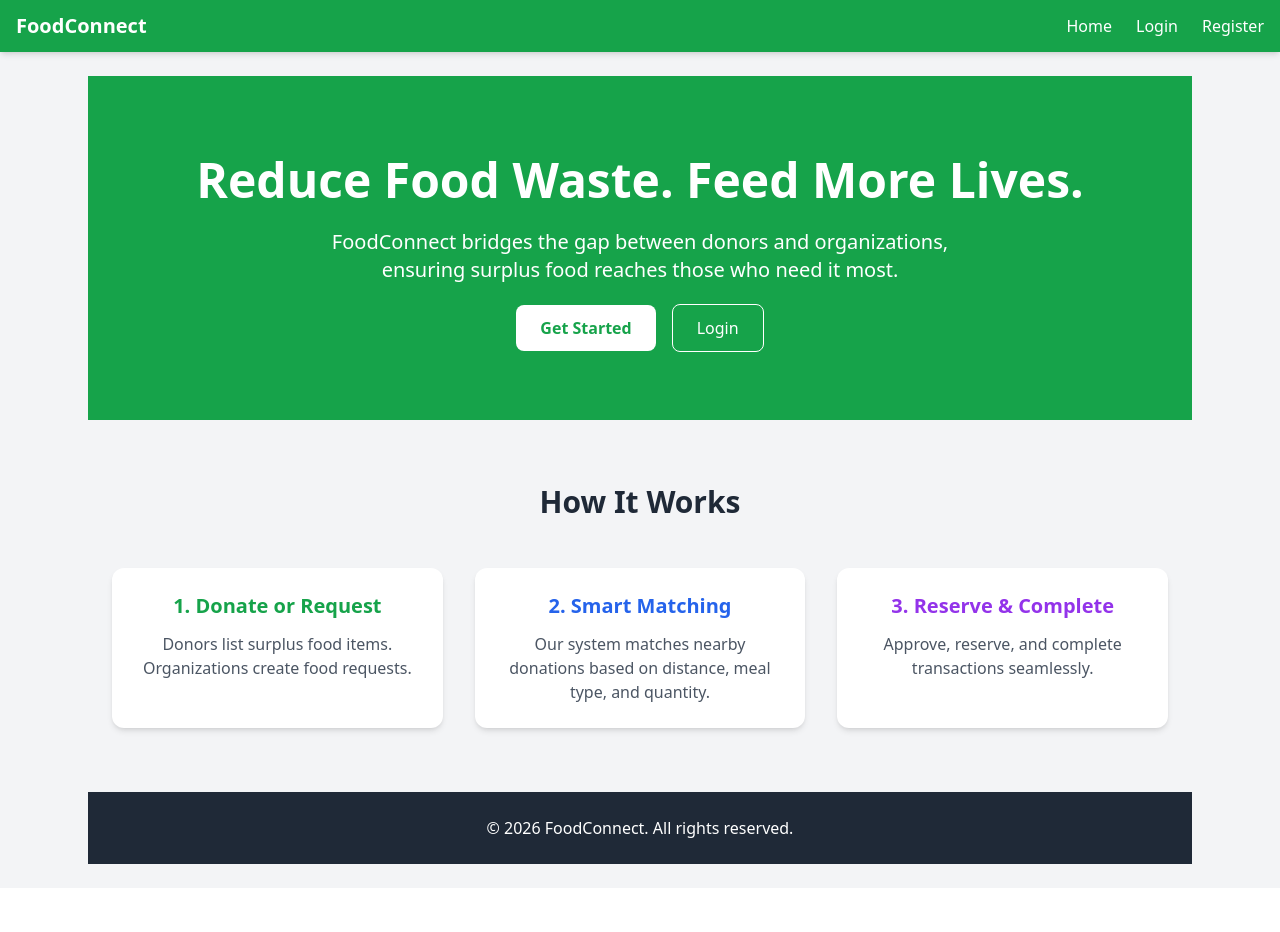
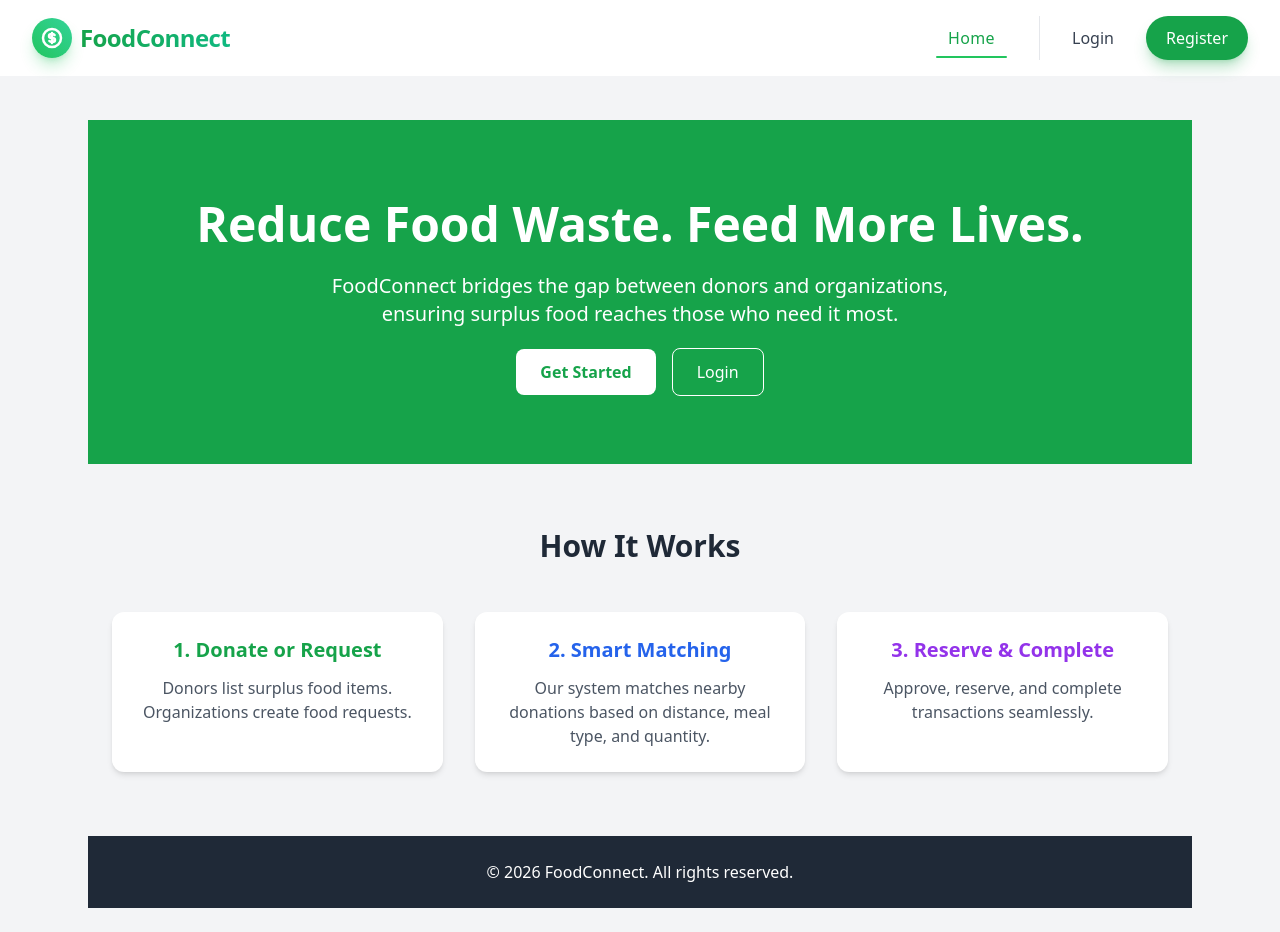
Before and after one commit to Anil-939181/FoodConnect, a React (Vite) app in the folder frontend/: page / in a window 1280 px wide. Before the commit the page ends 888 px from the top, so only its background shows below. Built offline with nearby package versions, Linux system fonts and the light colour scheme.

Commit message:
Navbar now styled good and now responsive

```diff
--- a/frontend/src/components/Navbar.jsx
+++ b/frontend/src/components/Navbar.jsx
@@ -1,144 +1,271 @@
-import { useState } from "react";
-import { Link, useNavigate } from "react-router-dom";
+import { useState, useEffect } from "react";
+import { Link, useNavigate, useLocation } from "react-router-dom";
 
 function Navbar() {
   const navigate = useNavigate();
+  const location = useLocation();
   const role = localStorage.getItem("role");
   const token = localStorage.getItem("token");
   const name = localStorage.getItem("name");
 
   const [menuOpen, setMenuOpen] = useState(false);
   const [profileOpen, setProfileOpen] = useState(false);
+  const [scrolled, setScrolled] = useState(false);
+
+  // Close menus when route changes
+  useEffect(() => {
+    setMenuOpen(false);
+    setProfileOpen(false);
+  }, [location.pathname]);
+
+  useEffect(() => {
+    const handleScroll = () => {
+      setScrolled(window.scrollY > 10);
+    };
+    window.addEventListener('scroll', handleScroll);
+    return () => window.removeEventListener('scroll', handleScroll);
+  }, []);
 
   const handleLogout = () => {
     localStorage.clear();
     navigate("/");
   };
 
+  const NavLink = ({ to, children }) => {
+    const isActive = location.pathname === to;
     return (
-    <nav className="bg-green-600 text-white shadow-md">
-      <div className="max-w-7xl mx-auto px-4 py-3 flex justify-between items-center">
+      <Link
+        to={to}
+        className={`relative px-3 py-2 font-medium tracking-wide transition-colors duration-300
+          ${isActive ? "text-green-600 font-bold" : "text-gray-700 hover:text-green-600"}
+          group`}
+      >
+        {children}
+        <span className={`absolute bottom-0 left-0 w-full h-0.5 bg-green-500 rounded-full transition-transform duration-300 origin-left
+          ${isActive ? "scale-x-100" : "scale-x-0 group-hover:scale-x-100"}`}
+        />
+      </Link>
+    );
+  };
+
+  const MobileNavLink = ({ to, children, onClick }) => {
+    const isActive = location.pathname === to;
+    return (
+      <Link
+        to={to}
+        onClick={onClick}
+        className={`block px-4 py-2 rounded-lg text-base font-medium transition-all duration-200
+          ${isActive ? "bg-green-50 text-green-600" : "text-gray-700 hover:text-green-600 hover:bg-gray-50"}`}
+      >
+        {children}
+      </Link>
+    );
+  };
+
+  return (
+    <>
+      <nav className={`fixed top-0 left-0 right-0 z-50 transition-all duration-300
+        ${scrolled ? "bg-white/90 backdrop-blur-md shadow-md py-3" : "bg-white py-4 border-b border-gray-100"}`}
+      >
+        <div className="max-w-7xl mx-auto px-4 sm:px-6 lg:px-8 space-x-6 flex justify-between items-center">
 
           {/* Logo */}
-        <Link to="/" className="text-xl font-bold">
+          <Link to="/" className="flex items-center gap-2 group">
+            <div className="w-10 h-10 rounded-full bg-gradient-to-tr from-green-500 to-emerald-400 flex items-center justify-center shadow-lg shadow-green-500/30 group-hover:shadow-green-500/50 transition-all duration-300 group-hover:scale-105">
+              <svg className="w-6 h-6 text-white" fill="none" stroke="currentColor" viewBox="0 0 24 24" xmlns="http://www.w3.org/2000/svg">
+                <path strokeLinecap="round" strokeLinejoin="round" strokeWidth={2.5} d="M12 8c-1.657 0-3 .895-3 2s1.343 2 3 2 3 .895 3 2-1.343 2-3 2m0-8c1.11 0 2.08.402 2.599 1M12 8V7m0 1v8m0 0v1m0-1c-1.11 0-2.08-.402-2.599-1M21 12a9 9 0 11-18 0 9 9 0 0118 0z" />
+              </svg>
+            </div>
+            <span className="text-2xl font-extrabold bg-clip-text text-transparent bg-gradient-to-r from-green-600 to-emerald-500 tracking-tight">
               FoodConnect
+            </span>
           </Link>
 
           {/* Desktop Menu */}
-        <div className="hidden md:flex items-center space-x-6">
+          <div className="hidden md:flex items-center space-x-2 lg:space-x-8">
+
+            <NavLink to="/">Home</NavLink>
 
             {!token && (
-            <>
-              <Link to="/" className="hover:text-gray-200">Home</Link>
-              <Link to="/login" className="hover:text-gray-200">Login</Link>
-              <Link to="/register" className="hover:text-gray-200">Register</Link>
-            </>
+              <div className="flex items-center gap-4 ml-4 pl-4 border-l border-gray-200">
+                <Link to="/login" className="px-4 py-2 font-medium text-gray-700 hover:text-green-600 transition-colors">
+                  Login
+                </Link>
+                <Link to="/register" className="px-5 py-2.5 font-medium text-white bg-green-600 hover:bg-green-700 rounded-full shadow-lg shadow-green-600/30 hover:shadow-green-600/50 transition-all duration-300 hover:-translate-y-0.5">
+                  Register
+                </Link>
+              </div>
             )}
 
             {token && (
               <>
-              <Link to="/dashboard" className="hover:text-gray-200">
-                Dashboard
-              </Link>
+                <NavLink to="/dashboard">Dashboard</NavLink>
 
                 {role === "donor" && (
-                <Link to="/donate" className="hover:text-gray-200">
-                  Donate
-                </Link>
+                  <NavLink to="/donate">Donate</NavLink>
                 )}
 
                 {role === "organization" && (
-                <Link to="/request" className="hover:text-gray-200">
-                  Request
-                </Link>
+                  <NavLink to="/request">Request</NavLink>
                 )}
 
-              <Link to="/my-activity" className="hover:text-gray-200">
-                My Activity
-              </Link>
+                <NavLink to="/my-activity">My Activity</NavLink>
 
                 {/* Profile Dropdown */}
-              <div className="relative">
+                <div className="relative ml-4 pl-4 border-l border-gray-200">
                   <button
                     onClick={() => setProfileOpen(!profileOpen)}
-                  className="bg-white text-green-600 px-3 py-1 rounded-md"
+                    className="flex items-center gap-2 px-4 py-2 rounded-full border border-gray-200 hover:bg-gray-50 focus:outline-none focus:ring-2 focus:ring-green-500 focus:border-transparent transition-all duration-200"
                   >
-                  {name || "Profile"}
+                    <div className="w-8 h-8 rounded-full bg-gradient-to-r from-blue-500 to-indigo-500 flex items-center justify-center text-white shadow-inner overflow-hidden">
+                      <svg className="w-full h-full text-white/90 mt-1.5" fill="currentColor" viewBox="0 0 24 24">
+                        <path d="M12 12c2.21 0 4-1.79 4-4s-1.79-4-4-4-4 1.79-4 4 1.79 4 4 4zm0 2c-2.67 0-8 1.34-8 4v2h16v-2c0-2.66-5.33-4-8-4z" />
+                      </svg>
+                    </div>
+                    <span className="font-medium text-gray-700 hidden lg:block">{name || "Profile"}</span>
+                    <svg className={`w-4 h-4 text-gray-500 transition-transform duration-200 ${profileOpen ? 'rotate-180' : ''}`} fill="none" stroke="currentColor" viewBox="0 0 24 24">
+                      <path strokeLinecap="round" strokeLinejoin="round" strokeWidth={2} d="M19 9l-7 7-7-7" />
+                    </svg>
                   </button>
 
                   {profileOpen && (
-  <div className="absolute right-0 mt-2 w-48 bg-white text-black rounded-md shadow-lg p-4">
+                    <>
+                      <div className="fixed inset-0 z-40" onClick={() => setProfileOpen(false)}></div>
+                      <div className="absolute right-0 mt-3 w-64 bg-white rounded-2xl shadow-xl border border-gray-100 py-2 z-50 transform opacity-100 scale-100 origin-top-right transition-all">
+                        <div className="px-5 py-3 border-b border-gray-100 bg-gray-50/50 rounded-t-2xl">
+                          <p className="font-semibold text-gray-900 truncate">{name}</p>
+                          <p className="text-xs font-medium text-gray-500 uppercase tracking-wider mt-1">{role}</p>
+                        </div>
 
-    <p className="font-semibold">{name}</p>
-    <p className="text-sm text-gray-600 capitalize">{role}</p>
-
+                        <div className="p-2">
                           <Link
                             to="/account"
-      className="mt-3 block w-full bg-blue-500 text-white px-3 py-1 rounded-md hover:bg-blue-600 text-center"
-      onClick={() => setProfileOpen(false)}
+                            className="flex items-center gap-3 px-3 py-2 text-sm font-medium text-gray-700 rounded-lg hover:bg-green-50 hover:text-green-600 transition-colors"
                           >
+                            <svg className="w-5 h-5" fill="none" stroke="currentColor" viewBox="0 0 24 24">
+                              <path strokeLinecap="round" strokeLinejoin="round" strokeWidth={2} d="M16 7a4 4 0 11-8 0 4 4 0 018 0zM12 14a7 7 0 00-7 7h14a7 7 0 00-7-7z" />
+                            </svg>
                             My Account
                           </Link>
+                        </div>
+
+                        <div className="p-2 border-t border-gray-100">
                           <button
                             onClick={handleLogout}
-      className="mt-3 w-full bg-red-500 text-white px-3 py-1 rounded-md hover:bg-red-600"
+                            className="flex items-center gap-3 w-full text-left px-3 py-2 text-sm font-medium text-red-600 rounded-lg hover:bg-red-50 transition-colors"
                           >
+                            <svg className="w-5 h-5" fill="none" stroke="currentColor" viewBox="0 0 24 24">
+                              <path strokeLinecap="round" strokeLinejoin="round" strokeWidth={2} d="M17 16l4-4m0 0l-4-4m4 4H7m6 4v1a3 3 0 01-3 3H6a3 3 0 01-3-3V7a3 3 0 013-3h4a3 3 0 013 3v1" />
+                            </svg>
                             Logout
                           </button>
                         </div>
+                      </div>
+                    </>
                   )}
-
                 </div>
               </>
             )}
           </div>
 
-        {/* Mobile Hamburger */}
+          {/* Mobile Hamburger Dropdown Button */}
           <button
-          className="md:hidden text-white"
+            className="md:hidden p-2 rounded-lg text-gray-600 hover:text-gray-900 hover:bg-gray-100 focus:outline-none transition-colors"
             onClick={() => setMenuOpen(!menuOpen)}
+            aria-label="Toggle menu"
           >
-          ☰
+            <div className="w-6 h-5 relative flex flex-col justify-between">
+              <span className={`w-full h-0.5 bg-current rounded-full transition-all duration-300 ${menuOpen ? 'rotate-45 translate-y-2.5' : ''}`} />
+              <span className={`w-full h-0.5 bg-current rounded-full transition-all duration-300 ${menuOpen ? 'opacity-0' : ''}`} />
+              <span className={`w-full h-0.5 bg-current rounded-full transition-all duration-300 ${menuOpen ? '-rotate-45 -translate-y-2' : ''}`} />
+            </div>
           </button>
         </div>
 
-      {/* Mobile Menu */}
-      {menuOpen && (
-        <div className="md:hidden bg-green-700 px-4 pb-4 space-y-3">
+        {/* Mobile Menu Overlay */}
+        <div
+          className={`md:hidden absolute top-full left-0 right-0 bg-white border-b border-gray-100 shadow-xl overflow-hidden transition-all duration-300 ease-in-out ${menuOpen ? 'max-h-[500px] opacity-100' : 'max-h-0 opacity-0'
+            }`}
+        >
+          <div className="px-4 py-3 space-y-0.5">
+
+            <MobileNavLink to="/" onClick={() => setMenuOpen(false)}>Home</MobileNavLink>
 
             {!token && (
-            <>
-              <Link to="/" onClick={() => setMenuOpen(false)} className="block">Home</Link>
-              <Link to="/login" onClick={() => setMenuOpen(false)} className="block">Login</Link>
-              <Link to="/register" onClick={() => setMenuOpen(false)} className="block">Register</Link>
-            </>
+              <div className="grid grid-cols-2 gap-3 pt-4 border-t border-gray-100">
+                <Link
+                  to="/login"
+                  onClick={() => setMenuOpen(false)}
+                  className="text-center px-4 py-2.5 font-medium text-gray-700 bg-gray-50 hover:bg-gray-100 rounded-lg transition-colors border border-gray-200"
+                >
+                  Login
+                </Link>
+                <Link
+                  to="/register"
+                  onClick={() => setMenuOpen(false)}
+                  className="text-center px-4 py-2.5 font-medium text-white bg-green-600 hover:bg-green-700 rounded-lg transition-colors shadow-md shadow-green-600/20"
+                >
+                  Register
+                </Link>
+              </div>
             )}
 
             {token && (
               <>
-              <Link to="/dashboard" onClick={() => setMenuOpen(false)} className="block">Dashboard</Link>
+                <MobileNavLink to="/dashboard" onClick={() => setMenuOpen(false)}>Dashboard</MobileNavLink>
 
                 {role === "donor" && (
-                <Link to="/donate" onClick={() => setMenuOpen(false)} className="block">Donate</Link>
+                  <MobileNavLink to="/donate" onClick={() => setMenuOpen(false)}>Donate</MobileNavLink>
                 )}
 
                 {role === "organization" && (
-                <Link to="/request" onClick={() => setMenuOpen(false)} className="block">Request</Link>
+                  <MobileNavLink to="/request" onClick={() => setMenuOpen(false)}>Request</MobileNavLink>
                 )}
 
-              <Link to="/my-activity" onClick={() => setMenuOpen(false)} className="block">My Activity</Link>
-              <Link to="/account" onClick={() => setMenuOpen(false)} className="block">My Account</Link>
+                <MobileNavLink to="/my-activity" onClick={() => setMenuOpen(false)}>My Activity</MobileNavLink>
+
+                <div className="pt-4 mt-2 border-t border-gray-100">
+                  <div className="flex items-center gap-3 px-4 py-2 mb-2">
+                    <div className="w-10 h-10 rounded-full bg-gradient-to-r from-blue-500 to-indigo-500 flex items-center justify-center text-white shadow-inner overflow-hidden">
+                      <svg className="w-full h-full text-white/90 mt-2" fill="currentColor" viewBox="0 0 24 24">
+                        <path d="M12 12c2.21 0 4-1.79 4-4s-1.79-4-4-4-4 1.79-4 4 1.79 4 4 4zm0 2c-2.67 0-8 1.34-8 4v2h16v-2c0-2.66-5.33-4-8-4z" />
+                      </svg>
+                    </div>
+                    <div>
+                      <p className="font-semibold text-gray-900">{name}</p>
+                      <p className="text-sm font-medium text-gray-500 uppercase">{role}</p>
+                    </div>
+                  </div>
+
+                  <Link
+                    to="/account"
+                    onClick={() => setMenuOpen(false)}
+                    className="flex items-center gap-3 w-full px-4 py-3 text-base font-medium text-gray-700 rounded-lg hover:bg-gray-50 transition-colors"
+                  >
+                    <svg className="w-5 h-5 text-gray-400" fill="none" stroke="currentColor" viewBox="0 0 24 24">
+                      <path strokeLinecap="round" strokeLinejoin="round" strokeWidth={2} d="M16 7a4 4 0 11-8 0 4 4 0 018 0zM12 14a7 7 0 00-7 7h14a7 7 0 00-7-7z" />
+                    </svg>
+                    My Account
+                  </Link>
+
                   <button
                     onClick={handleLogout}
-                className="block text-left w/full"
+                    className="flex items-center gap-3 w-full text-left px-4 py-3 text-base font-medium text-red-600 rounded-lg hover:bg-red-50 transition-colors"
                   >
+                    <svg className="w-5 h-5 text-red-500" fill="none" stroke="currentColor" viewBox="0 0 24 24">
+                      <path strokeLinecap="round" strokeLinejoin="round" strokeWidth={2} d="M17 16l4-4m0 0l-4-4m4 4H7m6 4v1a3 3 0 01-3 3H6a3 3 0 01-3-3V7a3 3 0 013-3h4a3 3 0 013 3v1" />
+                    </svg>
                     Logout
                   </button>
+                </div>
               </>
             )}
           </div>
-      )}
+        </div>
       </nav>
+      {/* Spacer to prevent content from going under the fixed navbar */}
+      <div className="h-20 sm:h-24"></div>
+    </>
   );
 }
 
```
Also changed, not shown: frontend/src/pages/MyActivity.jsx (+4 -8 lines). Lines whose indentation alone changed are shown as unchanged.
